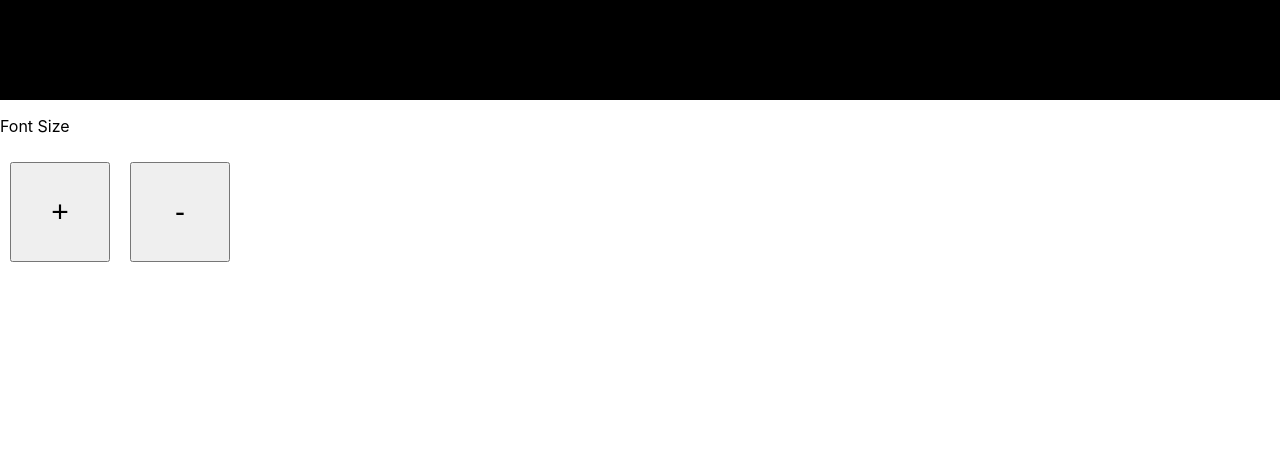
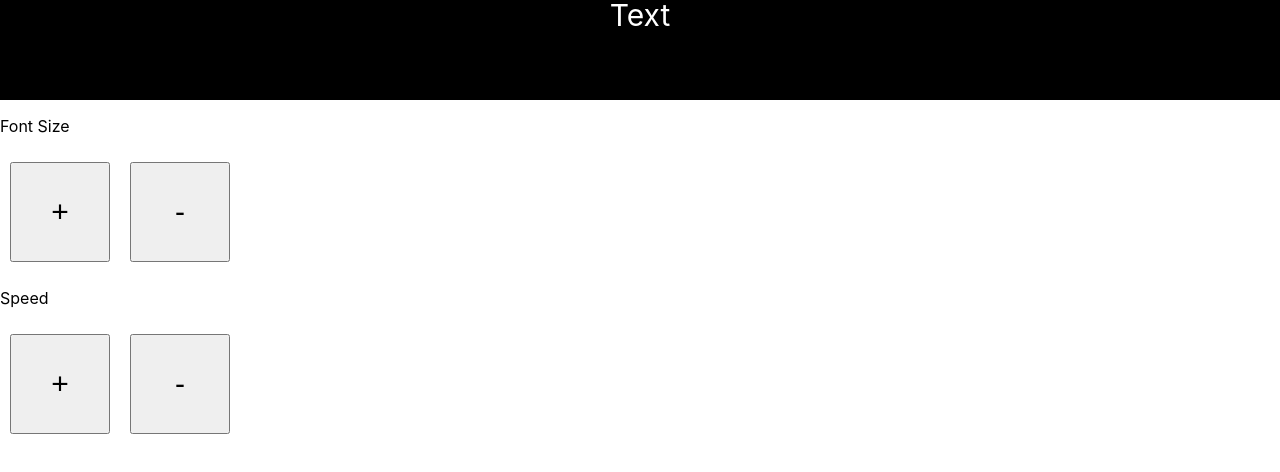
Before and after one commit to enthusapp/esign, a React (Create React App) app: page / in a window 1280 px wide. Shown: the top 472 px of the page. Built offline with nearby package versions, Linux system fonts and the light colour scheme.

Commit message:
add speed button

```diff
--- a/src/App.js
+++ b/src/App.js
@@ -7,6 +7,7 @@ class App extends Component {
     super(props);
     this.state = {
       fontSize: 30,
+      speed: 30,
     };
   }
 
@@ -26,9 +27,27 @@ class App extends Component {
     );
   }
 
+  increaseSpeed = () => {
+    this.setState(
+      ({ speed }) => ({
+        speed: speed < 101 ? speed + 1 : 100,
+      }),
+    );
+  }
+
+  decreaseSpeed = () => {
+    this.setState(
+      ({ speed }) => ({
+        speed: speed > 2 ? speed - 1 : 1,
+      }),
+    );
+  }
+
   render() {
     const { increaseFontSize, decreaseFontSize } = this;
     const { fontSize } = this.state;
+    const { increaseSpeed, decreaseSpeed } = this;
+    const { speed } = this.state;
     return (
       <div className="App">
         <Player
@@ -39,6 +58,7 @@ class App extends Component {
           height="100px"
           direction="scroll-up"
           fontSize={fontSize}
+          speed={speed}
         />
         <IncButton
           name="Font Size"
@@ -46,6 +66,12 @@ class App extends Component {
           increase={increaseFontSize}
           decrease={decreaseFontSize}
         />
+        <IncButton
+          name="Speed"
+          className="btSpeed"
+          increase={increaseSpeed}
+          decrease={decreaseSpeed}
+        />
       </div>
     );
   }
```
Also changed, not shown: 1 other file (tests, documents, lock files or other folders).
